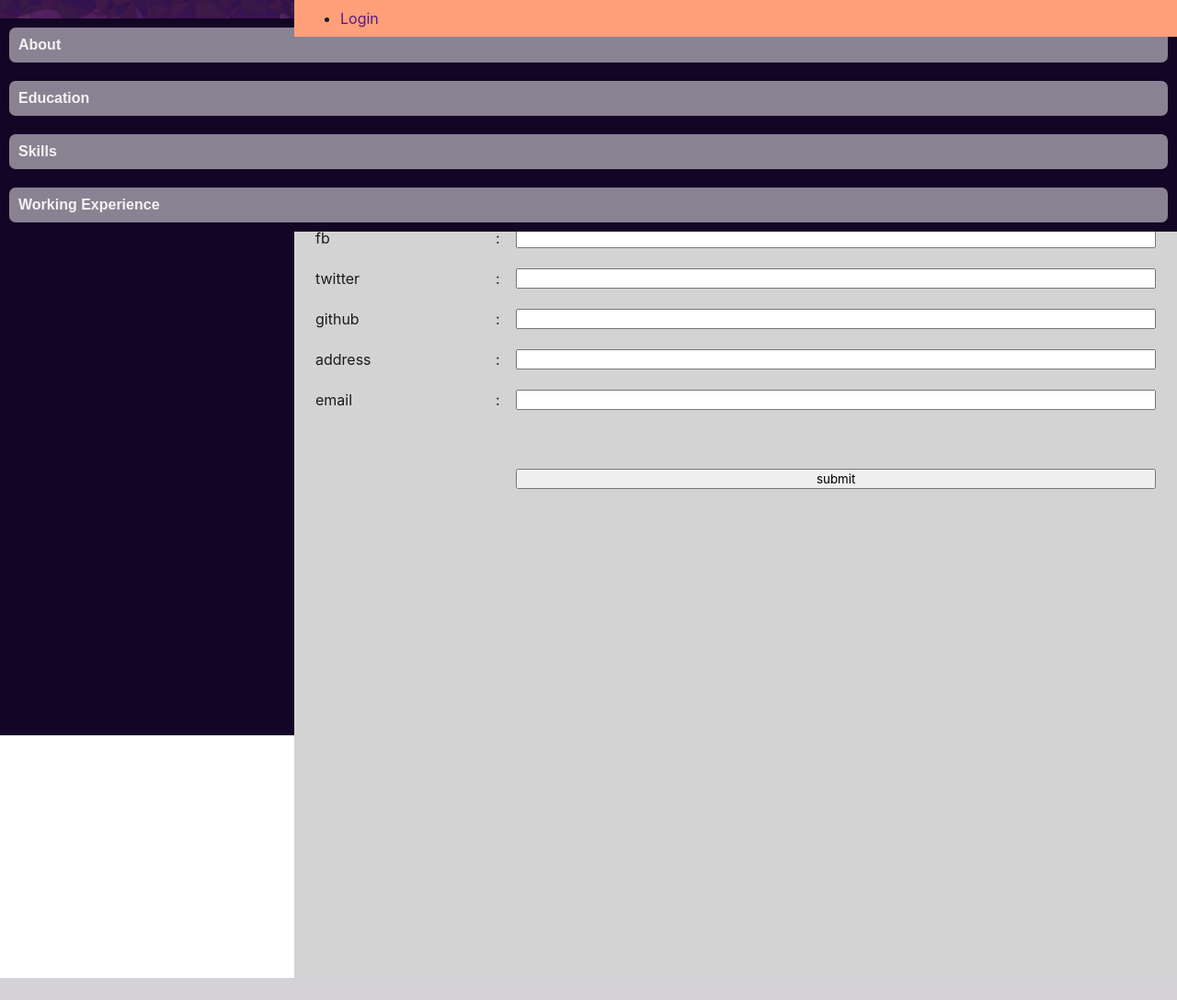
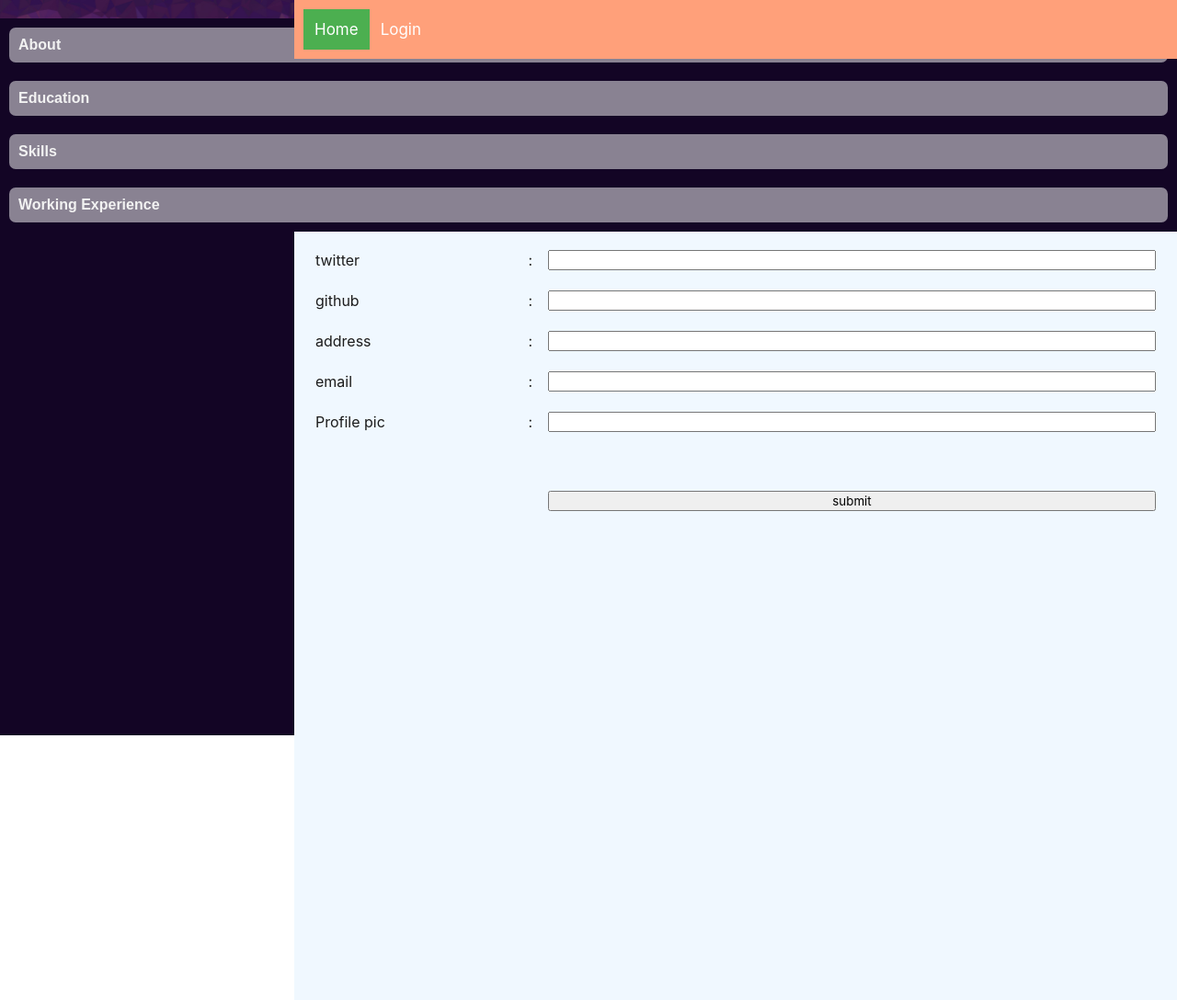
Before and after one commit to MkDierz/myprofile, a CodeIgniter app: page /myprofile/index.php/home/edit_id/1 in a window 1280 px wide. Shown: the whole page at 92% size. Before the commit the page ends 1064 px from the top, so only its background shows below. Run offline with CodeIgniter, Linux system fonts and the light colour scheme; data that the repository does not hold is empty.

Commit message:
nvm got donored by mosquito

```diff
--- a/application/controllers/Home.php
+++ b/application/controllers/Home.php
@@ -74,7 +74,9 @@
             'id_fb' => $this->input->post('fb'),
             'id_twitter' => $this->input->post('twitter'),
             'id_address' => $this->input->post('address'),
-            'id_github' => $this->input->post('github')
+            'id_github' => $this->input->post('github'),
+            'id_profile' => $this->input->post('profile')
+
         );
         $this->db->update('tbl_id', $data, ['id_id' => $id]);
         redirect('home');
--- a/application/views/edit_v_id.php
+++ b/application/views/edit_v_id.php
@@ -113,6 +113,13 @@
             </td>
         </tr>
         <tr>
+            <td>Profile pic</td>
+            <td>:</td>
+            <td>
+                <input name="profile" type="text" value="<?php echo $t->id_profile; ?>">
+            </td>
+        </tr>
+        <tr>
             <td><br /></td>
             <td><br /></td>
             <td><br /></td>
--- a/application/views/home_v.php
+++ b/application/views/home_v.php
@@ -1,5 +1,8 @@
     <main>
-    <div id="About" class="text-wr" style="width:100%; height: auto;background-color:  #95B6FF; padding: 20px" >
+        <div id="About" class="text-wr" style="width:100%; height: auto;background-color:  #95B6FF; padding: 20px" >
+    <div class="spacer">
+
+    </div>
         About
     </div>
     <?php foreach ($tbl_id->result() as $t) {?>
--- a/application/views/template/header.php
+++ b/application/views/template/header.php
@@ -39,21 +39,38 @@
 header {
     /*Strictly Necessary */
     position: fixed;
-    width: 75%;
-    height: 20px; /*Adjust the hight to your purposes*/
+    width: 100%;
+    height: auto    ; /*Adjust the hight to your purposes*/
     /*Aesthetics*/
     background: lightSalmon;
     padding: 10px;
     overflow-y:hidden;
 }
+spacer{
+
+}
+header a {
+    float: left;
+    text-align: center;
+    padding: 12px;
+    color: white;
+    text-decoration: none;
+    font-size: 17px;
+}
+header a:hover {
+    background-color: #000;
+}
+.active {
+    background-color: #4CAF50;
+}
 .ContentBox{
-    margin-top: 40px; /*The height of the   header*/
+    margin-top: 20px; /*The height of the   header*/
     display:flex;
     flex-flow: row wrap;
 }
 main, section, footer {
     /*Aesthetics*/
-    background: lightgray;
+    background: aliceblue;
     /* padding: 20px; */
 }
 main {
@@ -158,10 +175,7 @@
         </div>
         <div class="content" id="rightSideWrapper">
             <header>
-                <ul>
-                    <li>
-                        <a href="">Login</a>
-                    </li>
-                </ul>
+                <a class="active" href="#"><i class="fa fa-fw fa-home"></i> Home</a>
+                <a href="#"><i class="fa fa-fw fa-user"></i> Login</a>
             </header>
             <div  class="ContentBox">
```
